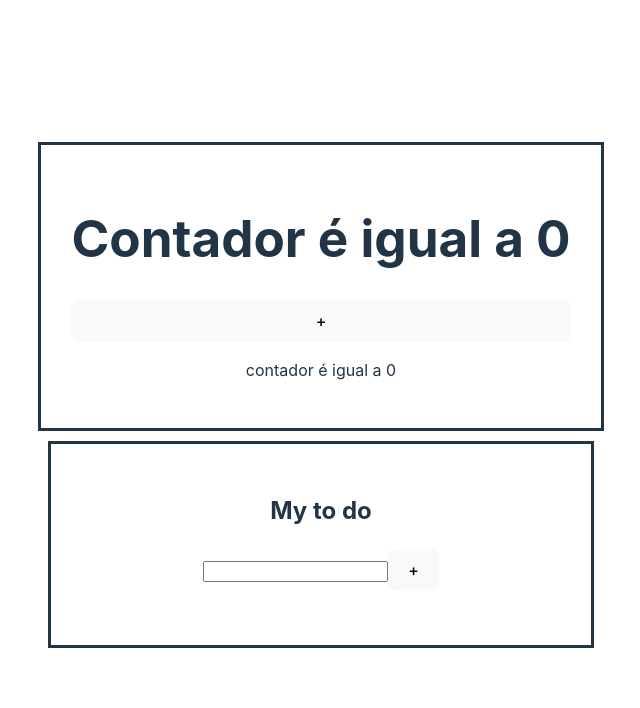
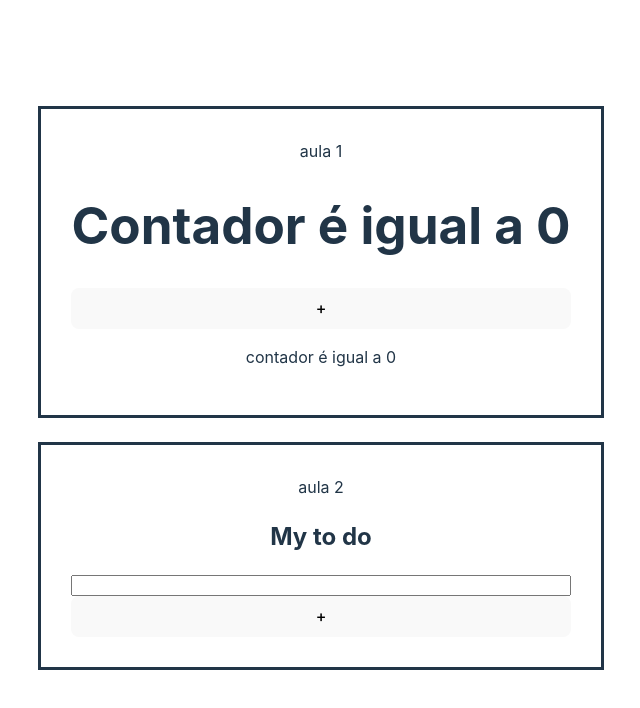
Before and after one commit to ChristieYuki/vite-project, a React (Vite) app: page / in a window 1280 px wide. Shown: the top 708 px of the page, without its empty margins (319-959 px from the left). Built offline with nearby package versions, Linux system fonts and the light colour scheme.

Commit message:
first hw done Header and List components

```diff
--- a/src/App.tsx
+++ b/src/App.tsx
@@ -1,48 +1,31 @@
-import { ChangeEvent, useState } from 'react'
-import reactLogo from './assets/react.svg'
-import viteLogo from '/vite.svg'
+import { useState } from 'react'
 import './App.css'
 import { Content } from './components/Content'
 import { Counter } from './components/Counter'
+import { Header } from './components/Header'
+import { List } from './components/List'
+import { ClassBox } from './components/ClassBox'
 
 function App() {
   const [contador, setContador] = useState(0);
   // const initialTodo = ["Ir na farmácia", "Fazer compras", "Apresentar o gatin"]
-  //  const [todos, setTodos] = useState<string[]>(initialTodo);
   const [todos, setTodos] = useState<string[]>([]);
-  const [todoInput, setTodoInput] = useState("");
-  function handleTodoInput(event: ChangeEvent<HTMLInputElement>) {
-    setTodoInput(event.target.value);
-    console.log(event.target.value);
-  }
 
-  function handleAddTodo() {
-    setTodos([...todos, todoInput])
-    setTodoInput("");
-  }
-  // chamamos esse codigo que lembra html de Jsx
+  const title = "My to do";
+
   return (
     <div>
-      <div style={{ display: "flex", border: "solid", padding: "30px", flexDirection: "column" }}>
+      <ClassBox data={1}>
         <Content contador={contador} />
         <Counter contador={contador} setContador={setContador} />
-      </div>
-      <div style={{ display: "flex", margin: "10px", border: "solid", padding: "30px", flexDirection: "column" }}>
-        <div style={{ marginBottom: "24px" }}>
-          <h2>My to do</h2>
-          <input alt='onChange' type="text" onChange={handleTodoInput} onBlur={handleAddTodo} />
-          <button onSubmit={handleAddTodo}>+</button>
-        </div>
-        <div style={{ display: "flex", flexDirection: "column" }}>
-          {todos.map((todo) => {
-            return (<span>{todo}</span>)
-          })}
-        </div>
-      </div>
+      </ClassBox>
+      <ClassBox data={2}>
+        <Header title={title} />
+        <List todos={todos} setTodos={setTodos} />
+      </ClassBox>
     </div>
   )
 }
-//lista hard coded = dado mockado
 
 
 export default App
--- /dev/null
+++ b/src/components/ClassBox/index.tsx
@@ -0,0 +1,15 @@
+import React from "react";
+interface ClassBoxProps {
+    data: number
+    children: any
+}
+export function ClassBox({ data, children }: ClassBoxProps) {
+    return (
+        <>
+            <div style={{ display: "flex", marginBottom: "24px", border: "solid", padding: "30px", flexDirection: "column" }}>
+                aula {data}
+                {children}
+            </div>
+        </>
+    )
+}
--- a/src/components/Content/index.tsx
+++ b/src/components/Content/index.tsx
@@ -1,4 +1,4 @@
-import { useState } from "react";
+import React from "react";
 interface ContentProps {
   contador: number
 }
--- a/src/components/Counter/index.tsx
+++ b/src/components/Counter/index.tsx
@@ -1,4 +1,4 @@
-import { useState } from "react";
+import React from "react";
 interface CounterProps {
     contador: number,
     setContador: (contador: number) => void
--- a/src/components/Header/index.tsx
+++ b/src/components/Header/index.tsx
@@ -1,11 +1,11 @@
-import { useState } from "react";
+import React from "react";
 interface HeaderProps {
     title: string
 }
 export function Header({ title }: HeaderProps) {
     return (
         <>
-            <h1>The title is {title}</h1>
+            <h2>{title}</h2>
         </>
     )
 }
--- a/src/components/List/index.tsx
+++ b/src/components/List/index.tsx
@@ -1,13 +1,28 @@
-import { useState } from "react";
+import { ChangeEvent, useState } from 'react'
 interface ListProps {
-    item: string
+    todos: string[]
+    setTodos: (todos: string[]) => void
 }
-export function List({ item }: ListProps) {
+
+export function List({ todos, setTodos }: ListProps) {
+    const [todoInput, setTodoInput] = useState("");
+    function handleTodoInput(event: ChangeEvent<HTMLInputElement>) {
+        setTodoInput(event.target.value);
+        console.log(event.target.value);
+    }
+    function handleAddTodo() {
+        setTodos([...todos, todoInput])
+        setTodoInput("");
+    }
     return (
         <>
-            <ul>
-                <li>{item}</li>
-            </ul>
+            <input alt='onChange' type="text" onChange={handleTodoInput} onBlur={handleAddTodo} />
+            <button onSubmit={handleAddTodo}>+</button>
+            <div style={{ display: "flex", flexDirection: "column" }}>
+                {todos.map((todo) => {
+                    return (<span>{todo}</span>)
+                })}
+            </div>
         </>
     )
 }
```
